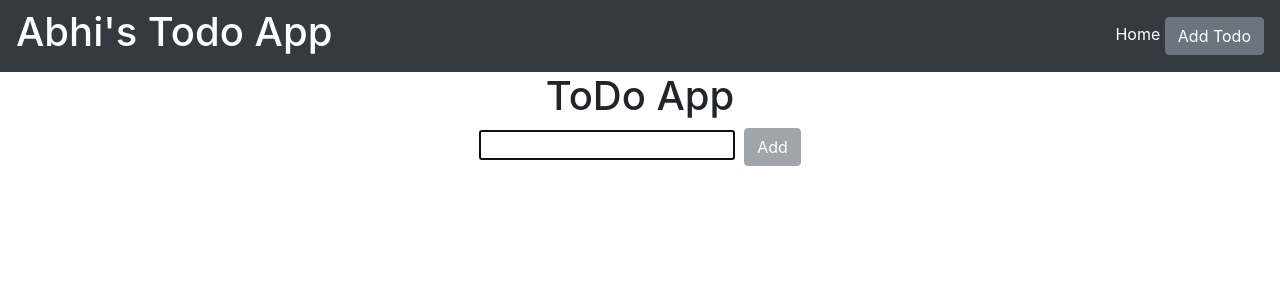
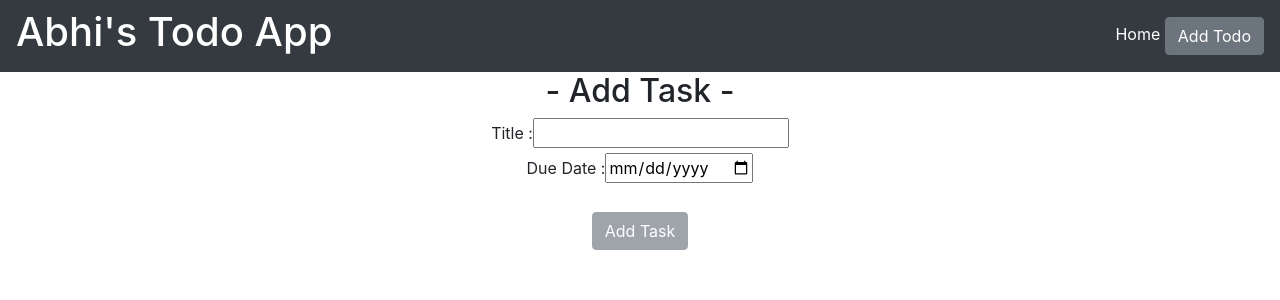
Before and after one commit to Abhishek-Jain-1925/Todo-App, a React (Create React App) app in the folder todoapp/: page /create in a window 1280 px wide. Shown: the top 300 px of the page. Built offline with nearby package versions, Linux system fonts and the light colour scheme.

Commit message:
[send]:Add new files of Assignment4

```diff
--- a/todoapp/src/components/AddTask.tsx
+++ b/todoapp/src/components/AddTask.tsx
@@ -1,19 +1,19 @@
-import { useState } from "react";
+import { useState, FormEvent } from "react";
 import { useNavigate } from "react-router-dom";
 
 const AddTask = () => {
-  const [str, setStr] = useState("");
+  const [title, setTitle] = useState("");
+  const [dueDate, setDueDate] = useState("");
   const navigate = useNavigate();
 
-  const handleInput = (str: string) => {
-    setStr(str);
-  };
+  const addTodo = (e: FormEvent<HTMLFormElement>) => {
+    e.preventDefault();
 
-  const addTodo = () => {
     const todoItem = {
       id: `"${Math.random() * 2000}"`,
-      task: str,
+      task: title,
       isComplete: false,
+      dueDate : dueDate
     };
 
     fetch("http://localhost:5000/todos", {
@@ -21,30 +21,24 @@ const AddTask = () => {
       headers: { "Content-Type": "application/json" },
       body: JSON.stringify(todoItem),
     }).then(() => {
-      setStr("");
+      setTitle("");
+      setDueDate("");
       navigate("/");
     });
   };
 
   return (
-    <div>
-      <center>
-        <h1> ToDo App </h1>
-        <input
-          type="text"
-          value={str}
-          autoFocus
-          onChange={(e) => handleInput(e.target.value)}
-        />
-        &nbsp;&nbsp;
-        <button
-          onClick={addTodo}
-          disabled={!Boolean(str.length)}
-          className="btn btn-secondary"
-        >
-          Add
-        </button>
-      </center>
+    <div className="form-details text-center">
+        <form onSubmit={addTodo}>
+            <h2>- Add Task - </h2>
+            <label htmlFor="title">Title : </label>
+            <input type="text" name="title" id="title" value={title} onChange={(e)=>setTitle(e.target.value)} required/><br/>
+
+            <label htmlFor="due-date">Due Date : </label>
+            <input type="date" name="dueDate" id="dueDate" value={dueDate} onChange={(e)=>setDueDate(e.target.value)} required/><br/><br/>
+
+            <button className="btn btn-secondary" disabled={!Boolean(title.length)}>Add Task</button>
+        </form>
     </div>
   );
 };
--- a/todoapp/src/components/Taskdetails.tsx
+++ b/todoapp/src/components/Taskdetails.tsx
@@ -6,7 +6,6 @@ const Taskdetails = () => {
   const { id } = useParams();
   const navigate = useNavigate();
   const {error,isPending,data: todoItem} : any = useFetch("http://localhost:5000/todos/" + id);
-  console.log(todoItem);
 
   const handleClick = () => {
     fetch("http://localhost:5000/todos/" + id, {
@@ -23,21 +22,15 @@ const Taskdetails = () => {
       {error && <div>{error}</div>}
       {todoItem && (
         <article>
-          <h2>{id}</h2>
-          <p>Task : { todoItem?.task}</p>
-          <p>Status : {todoItem?.isComplete === true ? "Completed" : "Incomplete"}</p>
-          <div
-            style={{
-              display: "flex",
-              alignItems: "center",
-              justifyContent: "center",
-            }}
-          >
-            <button className="btn btn-secondary m-2" onClick={handleClick}>
-              Delete Task
-            </button>
+          <h4>{id}</h4>
+          <p><b>Task : </b>{ todoItem?.task}</p>
+          <p><b>Status : </b>{todoItem?.isComplete === true ? "Completed" : "Incomplete"}</p>
+          <p><b>Due Date : </b>{ todoItem?.dueDate }</p>
+
+          <div style={{display: "flex", alignItems: "center", justifyContent: "center" }} >
+            <button className="btn btn-secondary m-2" onClick={handleClick}> Delete Task </button>
             <Link to="/">
-              <button className="btn btn-secondary">Back to Home</button>
+              <button className="btn btn-secondary"> Back to Home </button>
             </Link>
           </div>
         </article>
```
